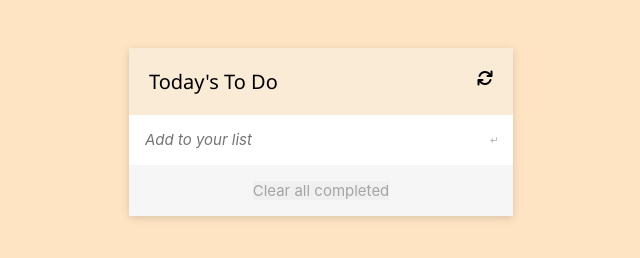
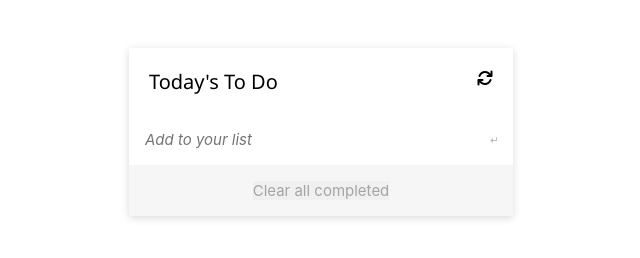
Before and after one commit to Edward-Kabue/todolist-webpack, a website built with webpack: page src/index.html in a window 1280 px wide. Shown: the whole page, without its empty margins (319-959 px from the left). Built offline with nearby package versions, Linux system fonts and the light colour scheme.

Commit message:
update styles

```diff
--- a/src/style.css
+++ b/src/style.css
@@ -16,7 +16,7 @@
 }
 
 body {
-  background-color: bisque;
+  background-color: white;
 }
 
 main {
@@ -29,7 +29,7 @@ main {
 .top-title {
   display: flex;
   padding: 20px;
-  background-color: antiquewhite;
+  background-color: white;
 }
 
 .new-task {
```
Also changed, not shown: dist/main.js.
